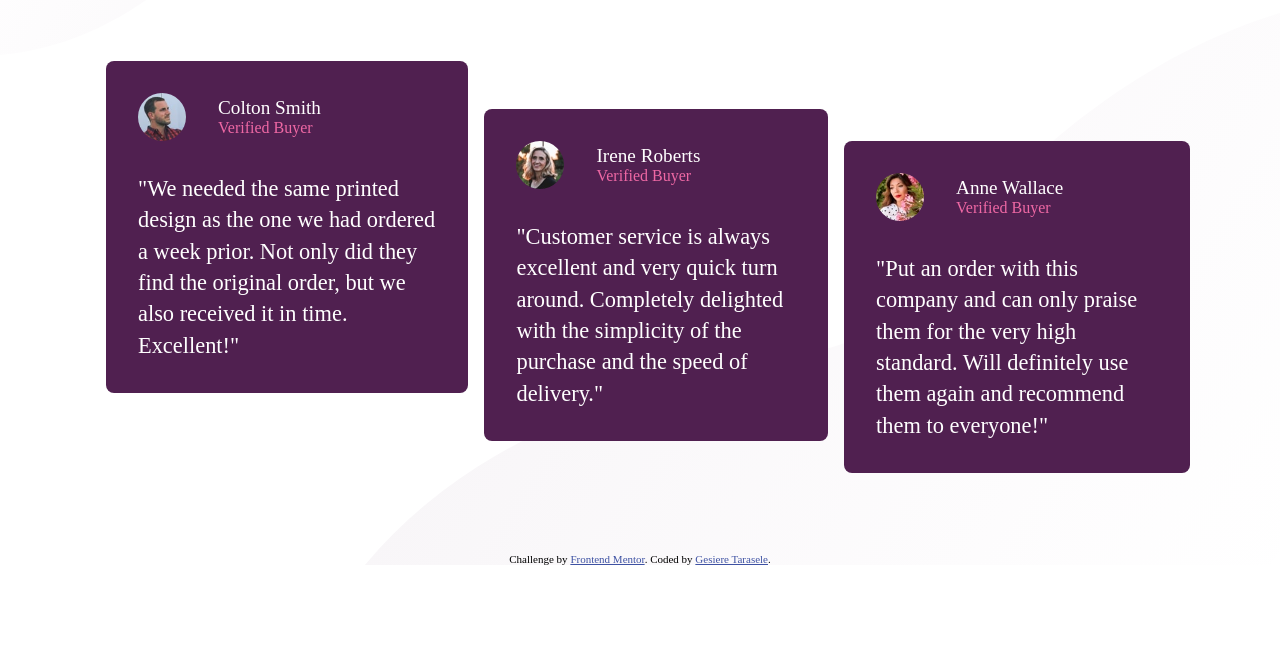
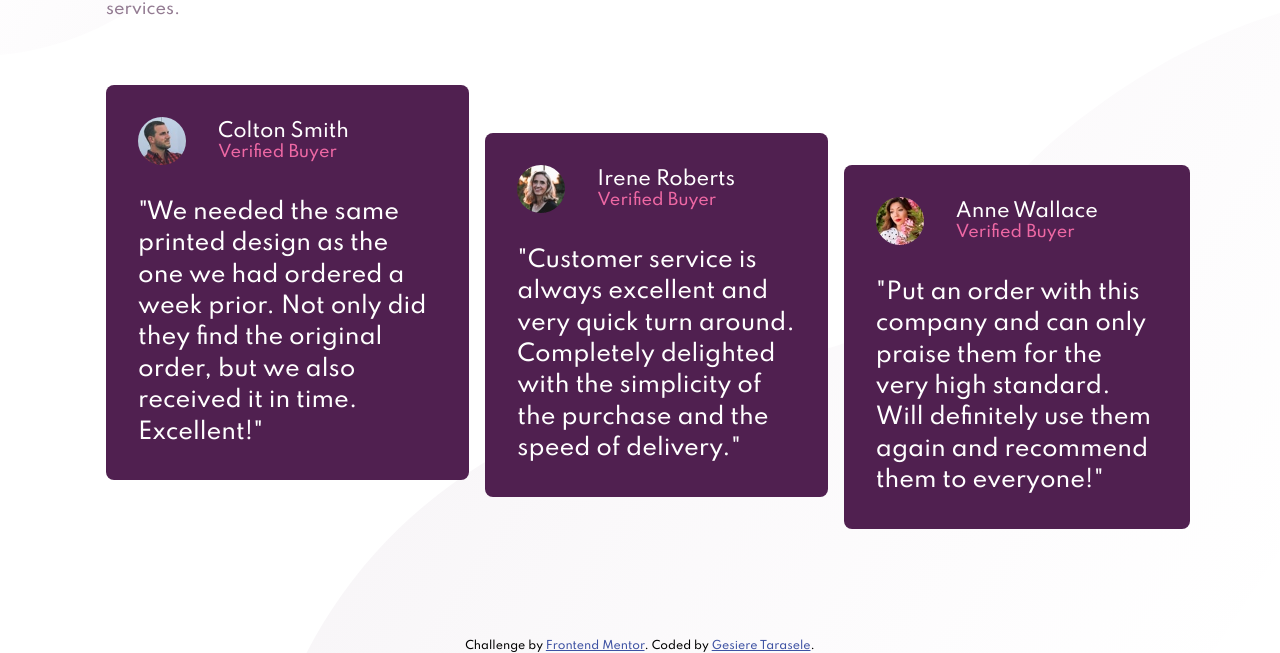
Before and after one commit to Gesiere/Social-Proof-Section, a plain HTML site: page index.html in a window 1280 px wide. Shown: the part 307-960 px from the top of the page. Before the commit the page ends 872 px from the top, so only its background shows below. Drawn offline with Linux system fonts and the light colour scheme.

Commit message:
initial commit

```diff
--- a/index.html
+++ b/index.html
@@ -11,8 +11,8 @@
       sizes="32x32"
       href="./images/favicon-32x32.png"
     />
-    <link rel="preconnect" href="https://fonts.gstatic.com">
-    <link href="https://fonts.googleapis.com/css2?family=Spartan:wght@300&display=swap" rel="stylesheet">
+  <link rel="preconnect" href="https://fonts.gstatic.com">
+  <link href="https://fonts.googleapis.com/css2?family=Spartan:wght@500&display=swap" rel="stylesheet">
 
 <link rel="stylesheet" href="/style.css">
 
--- a/style.css
+++ b/style.css
@@ -22,9 +22,9 @@ body{
     background-position: top left,right bottom ;
     padding-top: 5rem;
     text-align: center;
-    /* font-family: 'Spartan', sans-serif;
+    font-family: 'Spartan', sans-serif;
 
-*/
+
 }
 .main-content{
     max-width: 70rem;
```
